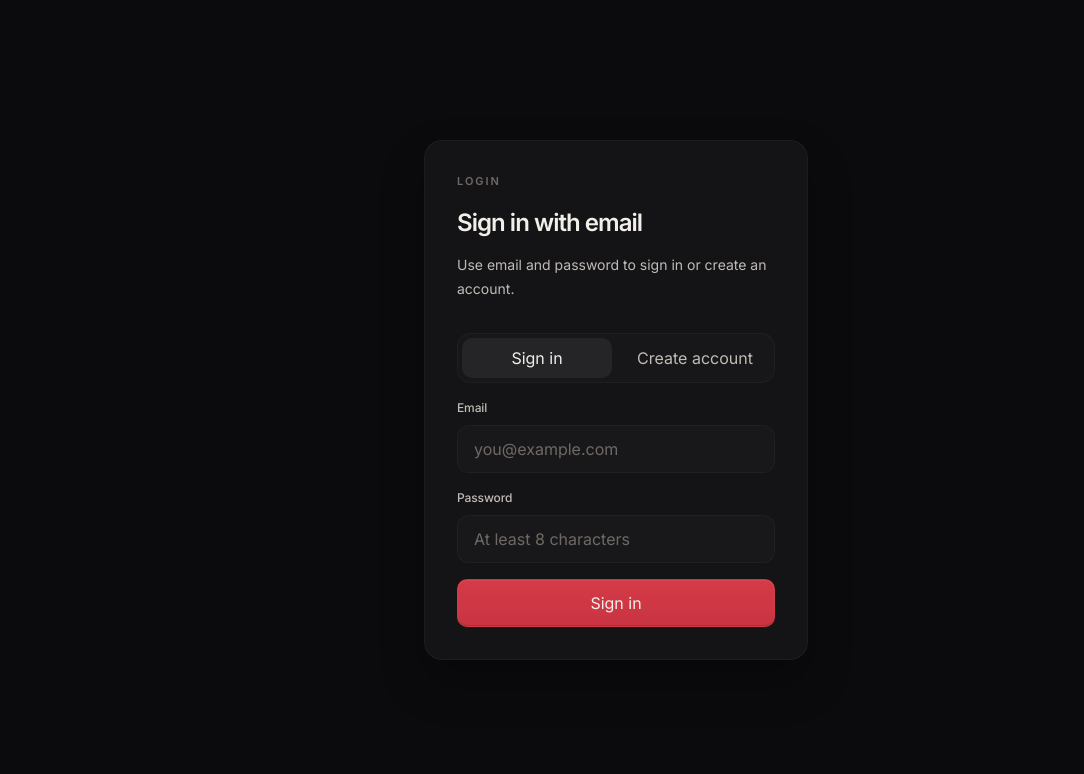
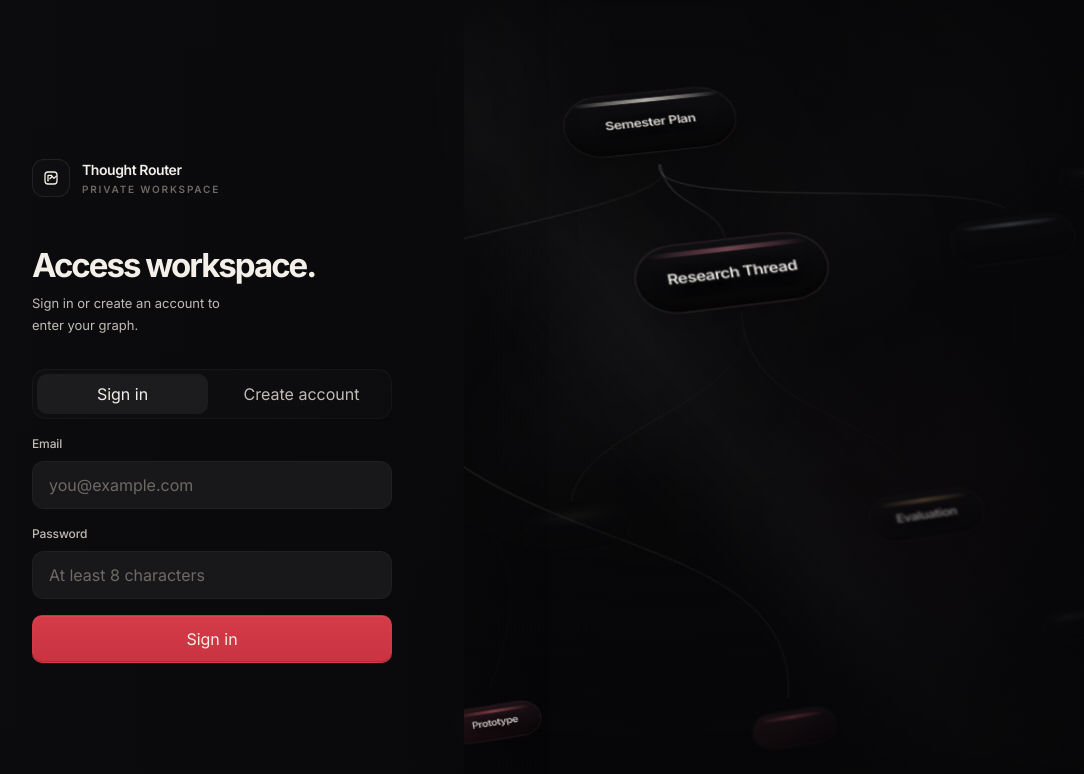
Before and after one commit to Mr-EZO949/braindump, a Next.js app: page /login in a window 1280 px wide. Shown: the top 774 px of the page, without its empty margins (24-1108 px from the left). Built offline with nearby package versions, Linux system fonts and the light colour scheme; no server answers.

Commit message:
feat(auth): rebuild login page layout

```diff
--- a/src/app/login/page.tsx
+++ b/src/app/login/page.tsx
@@ -1,6 +1,9 @@
 import { redirect } from "next/navigation";
 
+import styles from "@/components/auth/auth-experience.module.css";
+import { AuthGraphScene } from "@/components/auth/auth-graph-scene";
 import { LoginForm } from "@/components/auth/login-form";
+import { ProductMark } from "@/components/ui/icons";
 import { getSupabaseServerClient } from "@/lib/supabase/server";
 
 export default async function LoginPage() {
@@ -14,19 +17,32 @@ export default async function LoginPage() {
   }
 
   return (
-    <main className="flex min-h-screen items-center justify-center bg-[var(--color-bg-base)] px-6 text-[var(--color-text-primary)]">
-      <div className="w-full max-w-sm rounded-[18px] border border-[color:var(--color-border-faint)] bg-[var(--color-bg-surface)] p-8 shadow-[0_22px_44px_rgba(0,0,0,0.28)]">
-        <p className="text-[11px] font-semibold uppercase tracking-[0.18em] text-[var(--color-text-muted)]">
-          Login
-        </p>
-        <h1 className="mt-4 text-[24px] font-semibold tracking-[-0.04em]">
-          Sign in with email
-        </h1>
-        <p className="mt-3 text-[14px] leading-6 text-[var(--color-text-secondary)]">
-          Use email and password to sign in or create an account.
-        </p>
+    <main className={styles.page}>
+      <AuthGraphScene />
+      <div className={styles.shell}>
+        <section className={styles.authColumn}>
+          <div className={styles.authInner}>
+            <div className={styles.brandRow}>
+              <span className={styles.brandMark}>
+                <ProductMark className="h-[18px] w-[18px]" />
+              </span>
+              <span className={styles.brandText}>
+                <span className={styles.brandName}>Thought Router</span>
+                <span className={styles.brandMeta}>Private workspace</span>
+              </span>
+            </div>
 
-        <LoginForm />
+            <div className={styles.authHeader}>
+              <h1 className={styles.heading}>Access workspace.</h1>
+              <p className={styles.supporting}>
+                Sign in or create an account to enter your graph.
+              </p>
+            </div>
+
+            <LoginForm />
+          </div>
+        </section>
+        <div className={styles.authSpacer} aria-hidden />
       </div>
     </main>
   );
```
